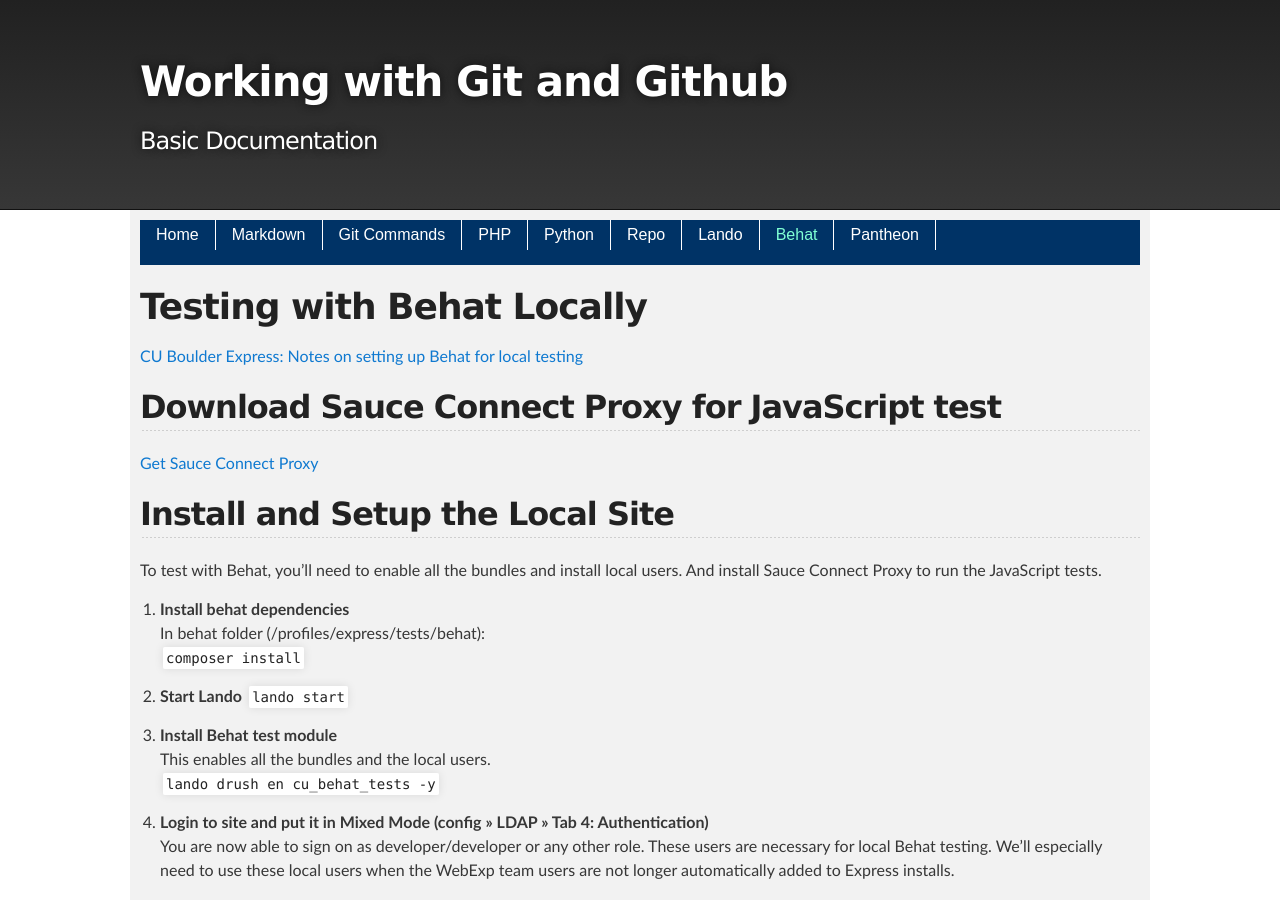
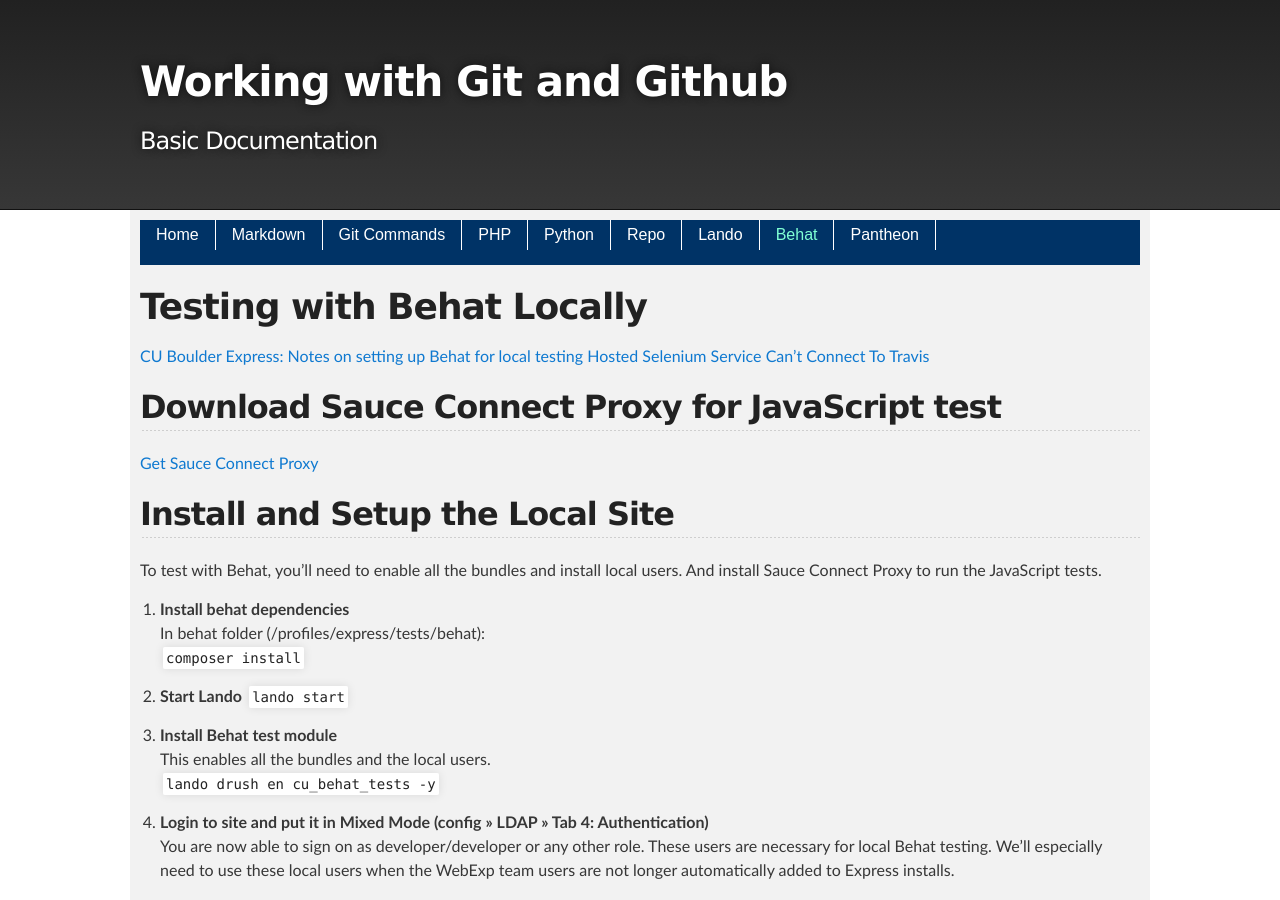
Before and after one commit to cathysnider/cathysnider.github.io, a Jekyll site: the page built from behat.md, in a window 1280 px wide and 900 px high. Built offline with Jekyll 4.4.1, drawn with Linux system fonts in a browser that asks for light colours.

Commit message:
instructions

```diff
--- a/behat.md
+++ b/behat.md
@@ -6,6 +6,7 @@ layout: default
 # Testing with Behat Locally
 
 [CU Boulder Express: Notes on setting up Behat for local testing](https://github.com/CuBoulder/express/tree/dev/tests/behat)
+[Hosted Selenium Service Can't Connect To Travis](https://github.com/CuBoulder/express/issues/3035)
 
 ## Download Sauce Connect Proxy for JavaScript test
 
```
